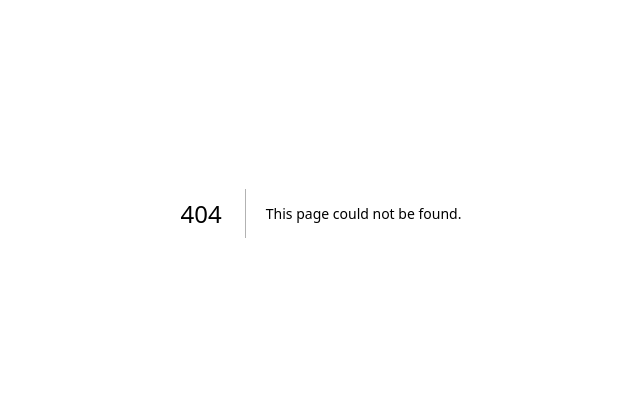
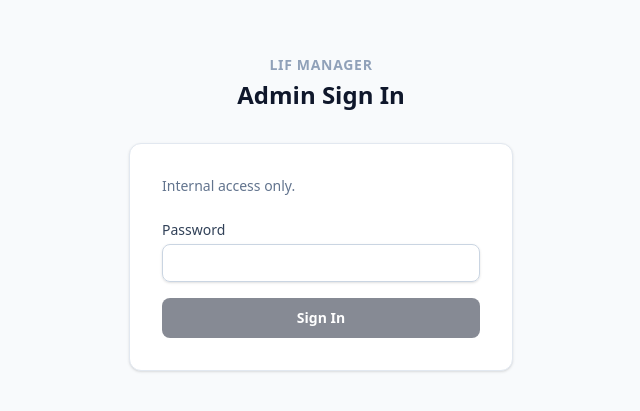
Before and after one commit to robertk-star/lif-manager, a Next.js app: page /admin/login in a window 1280 px wide. Before the commit this address had no page. Shown: the part 187-598 px from the top of the page, without its empty margins (319-959 px from the left). Built offline with nearby package versions, Linux system fonts and the light colour scheme.

Commit message:
Add admin login page

```diff
--- /dev/null
+++ b/app/admin/login/page.tsx
@@ -0,0 +1,85 @@
+"use client";
+
+import { useState } from "react";
+import { useRouter } from "next/navigation";
+
+export default function AdminLoginPage() {
+  const router = useRouter();
+  const [password, setPassword] = useState("");
+  const [error, setError] = useState<string | null>(null);
+  const [loading, setLoading] = useState(false);
+
+  async function handleSubmit(e: React.FormEvent) {
+    e.preventDefault();
+    setError(null);
+    setLoading(true);
+
+    try {
+      const res = await fetch("/api/admin/login", {
+        method: "POST",
+        headers: { "Content-Type": "application/json" },
+        body: JSON.stringify({ password }),
+      });
+
+      const data = (await res.json()) as { success: boolean; error?: string };
+
+      if (data.success) {
+        router.push("/admin/leads");
+      } else {
+        setError(data.error ?? "Invalid password.");
+      }
+    } catch {
+      setError("Unable to connect. Please try again.");
+    } finally {
+      setLoading(false);
+    }
+  }
+
+  return (
+    <div className="flex min-h-screen flex-col items-center justify-center bg-slate-50 px-4">
+      <div className="w-full max-w-sm">
+        <div className="mb-8 text-center">
+          <p className="text-sm font-semibold uppercase tracking-wider text-slate-400">
+            LIF Manager
+          </p>
+          <h1 className="mt-1 text-2xl font-bold text-slate-900">Admin Sign In</h1>
+        </div>
+
+        <div className="rounded-xl border border-slate-200 bg-white p-8 shadow-sm">
+          <p className="mb-6 text-sm text-slate-500">Internal access only.</p>
+
+          <form onSubmit={handleSubmit} className="space-y-4">
+            <div>
+              <label htmlFor="password" className="mb-1 block text-sm font-medium text-slate-700">
+                Password
+              </label>
+              <input
+                id="password"
+                type="password"
+                autoComplete="current-password"
+                value={password}
+                onChange={(e) => {
+                  setPassword(e.target.value);
+                  setError(null);
+                }}
+                required
+                className={`w-full rounded-lg border px-3 py-2 text-sm text-slate-900 shadow-sm focus:outline-none focus:ring-2 focus:ring-slate-900 ${
+                  error ? "border-red-400" : "border-slate-300"
+                }`}
+              />
+              {error && <p className="mt-1.5 text-sm text-red-600">{error}</p>}
+            </div>
+
+            <button
+              type="submit"
+              disabled={loading || !password}
+              className="w-full rounded-lg bg-slate-900 px-4 py-2.5 text-sm font-semibold text-white transition hover:bg-slate-800 disabled:cursor-not-allowed disabled:opacity-50"
+            >
+              {loading ? "Signing in…" : "Sign In"}
+            </button>
+          </form>
+        </div>
+      </div>
+    </div>
+  );
+}
```
